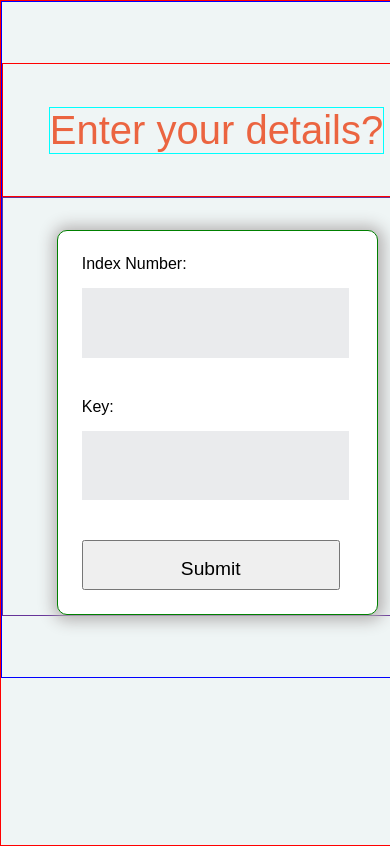
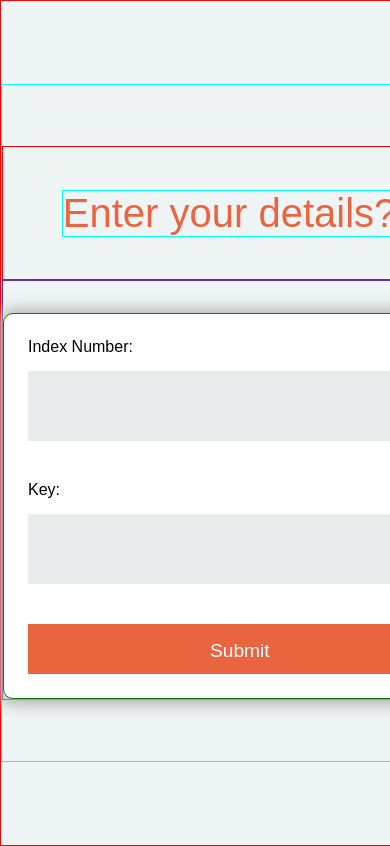
Before and after one commit to Asiedu13/wassceverse-grandpa, a Django app: page / in a window 390 px wide; the page is wider, and only the part inside the window is pictured. Shown: the part 69-915 px from the top of that part. Run offline with Django 4.2, Linux system fonts and the light colour scheme; some libraries are stand-ins or nearby versions.

Commit message:
styled login button

```diff
--- a/wassceverse_web/main/static/css/_school_search.scss
+++ b/wassceverse_web/main/static/css/_school_search.scss
@@ -49,7 +49,7 @@
       }
 
       form {
-        width: calc(40% + 100px );
+        width: calc(40% + 100px);
         padding: 1.5rem;
         display: flex;
         flex-direction: column;
@@ -70,10 +70,17 @@
           outline-color: green;
         }
 
-        input[type='submit'] {
+        input[type="submit"] {
           height: 50px;
           padding: 1rem;
           font-size: 1.2rem;
+          background: #eb6440;
+          color: #fff;
+          border: none;
+          cursor: pointer;
+          &:hover {
+            background: darken(#eb6440, 20%);
+          }
         }
         label {
           margin-bottom: 5px;
--- a/wassceverse_web/main/static/css/input.css
+++ b/wassceverse_web/main/static/css/input.css
@@ -81,10 +81,16 @@ header section h1 {
         border: none;
         font-size: 1.4rem;
         outline-color: green; }
-      #main #content #content-body form input[type='submit'] {
+      #main #content #content-body form input[type="submit"] {
         height: 50px;
         padding: 1rem;
-        font-size: 1.2rem; }
+        font-size: 1.2rem;
+        background: #eb6440;
+        color: #fff;
+        border: none;
+        cursor: pointer; }
+        #main #content #content-body form input[type="submit"]:hover {
+          background: #b23413; }
       #main #content #content-body form label {
         margin-bottom: 5px; }
   #main > section {
@@ -472,28 +478,35 @@ text
 /* @import 'login'; */
 /* Extra small devices (phones, 600px and down) */
 @media only screen and (max-width: 600px) {
-  #content {
-    width: 100vw;
+  #main {
+    width: calc(100% + 50px);
+    height: 100vh;
+    border: 1px solid red;
+    display: flex;
+    flex-direction: column;
+    justify-content: center; }
+    #main #content {
+      width: 95%;
       height: 80vh;
       border: 1px solid cyan;
       display: flex;
       flex-direction: column;
       justify-content: center;
       /* align-items: center; */ }
-    #content a {
+      #main #content a {
         color: #414844; }
-    #content .content-header,
-    #content #content-body {
+      #main #content .content-header,
+      #main #content #content-body {
         display: flex;
         flex-direction: column;
         justify-content: center;
         align-items: center;
         border: 1px solid rebeccapurple; }
-    #content .content-header {
+      #main #content .content-header {
         height: 100px;
         font-size: 4.5rem;
         border: 1px solid red; }
-      #content .content-header h2 {
+        #main #content .content-header h2 {
           width: fit-content;
           border: 1px solid cyan;
           font-size: 2.5rem;
@@ -501,16 +514,16 @@ text
           margin: 0px 0px 0 0;
           font-weight: 100;
           text-align: right; }
-    #content #content-body {
+      #main #content #content-body {
         width: 100%; }
-      #content #content-body #err {
+        #main #content #content-body #err {
           color: red;
           border-radius: 5px;
           padding: 1rem;
           width: 600px;
           z-index: 2;
           position: relative; }
-      #content #content-body form {
+        #main #content #content-body form {
           width: 98%;
           padding: 1.5rem;
           display: flex;
@@ -520,9 +533,9 @@ text
           border-radius: 10px;
           margin: 0 auto;
           border: 1px solid green; }
-        #content #content-body form input {
+          #main #content #content-body form input {
             width: 95%; }
-        #content #content-body form input[type="text"] {
+          #main #content #content-body form input[type="text"] {
             width: 90%;
             height: 60px;
             padding: 0.3rem;
@@ -532,11 +545,13 @@ text
             border: none;
             font-size: 1.4rem;
             outline-color: green; }
-        #content #content-body form input[type="submit"] {
+          #main #content #content-body form input[type="submit"] {
             height: 50px;
             padding: 1rem;
-          font-size: 1.2rem; }
-        #content #content-body form label {
+            font-size: 1.2rem;
+            background: #eb6440;
+            color: #fff; }
+          #main #content #content-body form label {
             margin-bottom: 5px; } }
 
 /* Small devices (portrait tablets and large phones, 600px and up) */
--- a/wassceverse_web/main/static/css/responsiveness/_resp-login.scss
+++ b/wassceverse_web/main/static/css/responsiveness/_resp-login.scss
@@ -1,7 +1,14 @@
 /* Extra small devices (phones, 600px and down) */
 @media only screen and (max-width: 600px) {
+  #main {
+    width: calc(100% + 50px);
+    height: 100vh;
+    @include border(red);
+    display: flex;
+    flex-direction: column;
+    justify-content: center;
     #content {
-    width: 100vw;
+      width: 95%;
       height: 80vh;
       @include border(cyan);
       display: flex;
@@ -78,9 +85,12 @@
             height: 50px;
             padding: 1rem;
             font-size: 1.2rem;
+            background: #eb6440;
+            color: #fff;
           }
           label {
             margin-bottom: 5px;
+          }
         }
       }
     }
```
Lines whose indentation alone changed are shown as unchanged.
